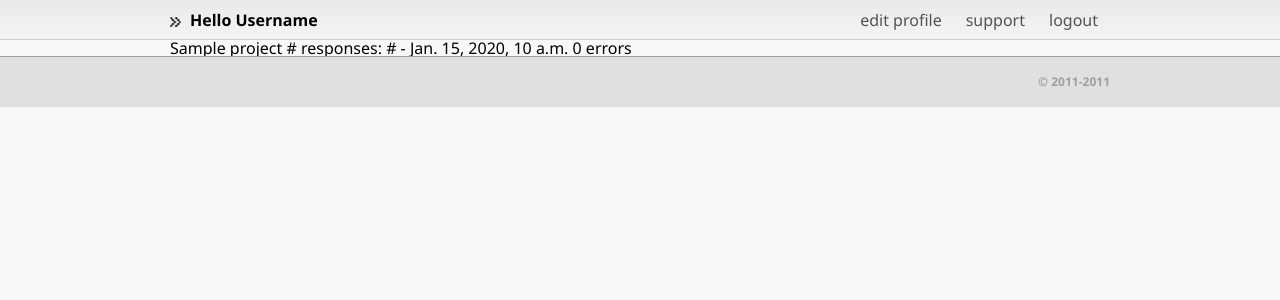
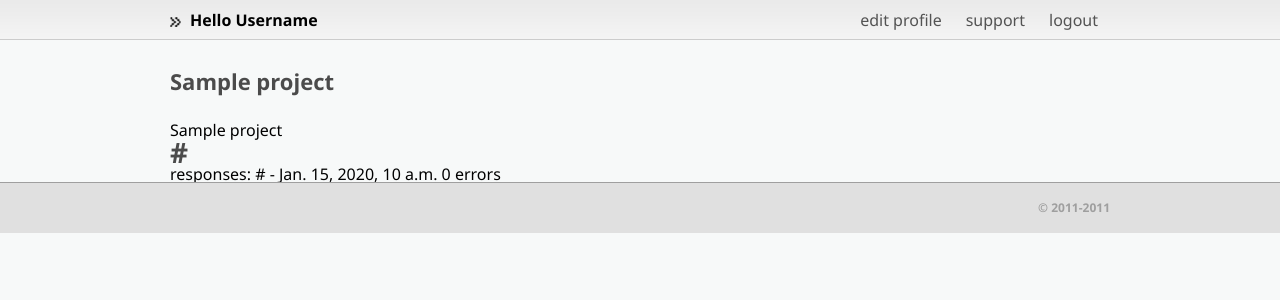
Before and after one commit to andrewsmedina/djangodash2011, a Django app: template startdust_website/panel/templates/panel/project.html in a window 1280 px wide. Shown: the part 119-419 px from the top of the page. Run offline with Django 3.2, Linux system fonts and the light colour scheme; the template is opened without the code that fills it: most values are stand-ins (such as "Sample title", 1, 10 or a date in 2020); parts of the project's set-up code (start-up, migrations or seed data) failed here and were passed over.

Commit message:
edit css for list projets and template for information on project

```diff
--- a/startdust_website/panel/static/css/panel.css
+++ b/startdust_website/panel/static/css/panel.css
@@ -58,6 +58,10 @@
 	font-weight: normal;
 }
 
+.projects span {
+	font-weight: bold;
+}
+
 .footer-panel {
 	background-color: #e0e0e0;
     border-top: solid 1px #9f9f9f;
--- a/startdust_website/panel/templates/panel/project.html
+++ b/startdust_website/panel/templates/panel/project.html
@@ -1,8 +1,10 @@
 {% extends "panel/base.html" %}
 
 {% block content %}
+    <div class="container">
+        <h2>{{ project.name }}</h2>
         {{ project.name }}
-    {{ project.url }}
+        <p>{{ project.url }}</p>
 
         {% if project.set_responses %}
             responses:
@@ -21,4 +23,5 @@
         {% else %}
             0 errors
         {% endif %}
+    </div>
 {% endblock %}
```
Lines whose indentation alone changed are shown as unchanged.
